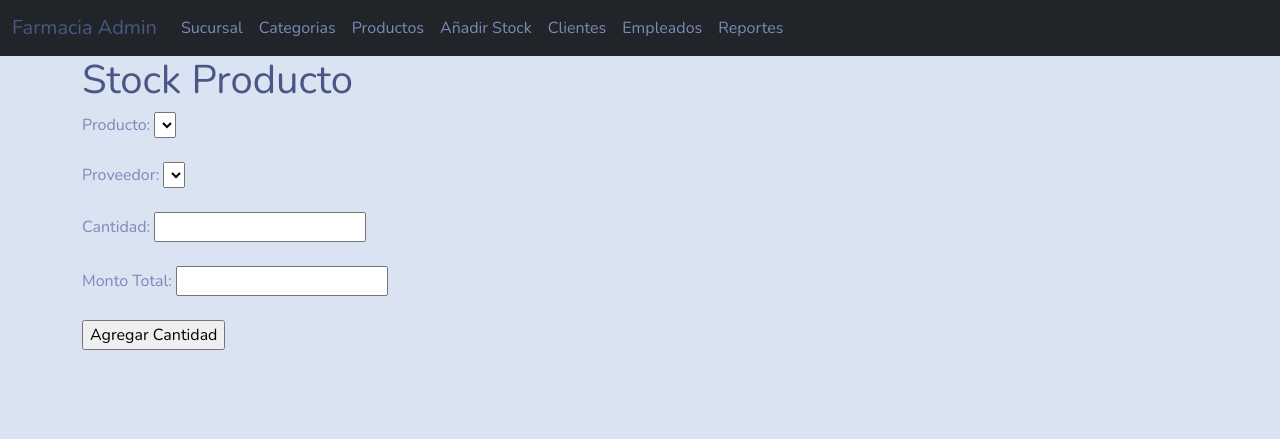
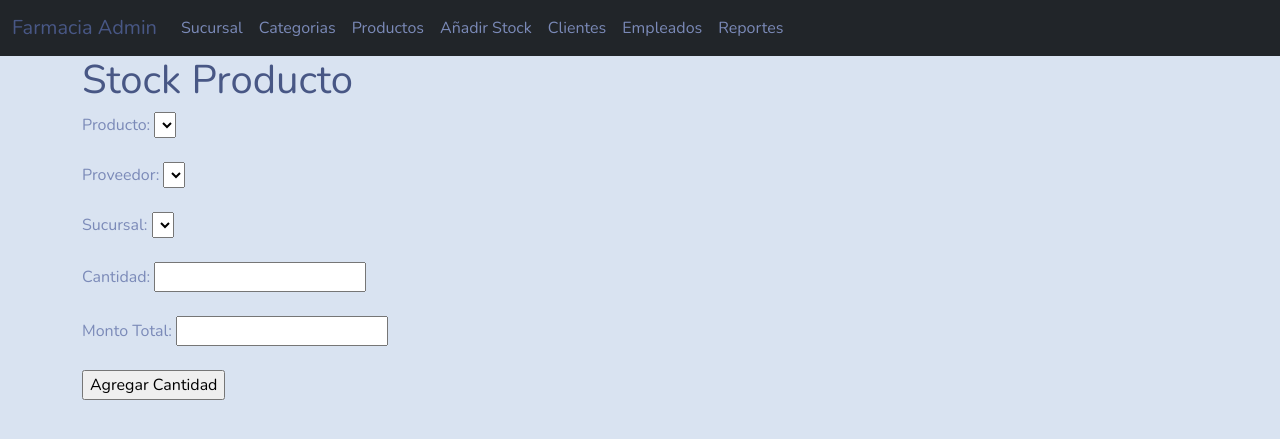
Before and after one commit to felix-gy/Pharmacy-web-app, a Flask app: page /agregar_cantidad in a window 1280 px wide. Shown: the top 439 px of the page. Run offline with Flask 2, Linux system fonts and the light colour scheme; data that the repository does not hold is empty; some libraries are stand-ins or nearby versions.

Commit message:
inventario.html

```diff
--- a/app/templates/inventario.html
+++ b/app/templates/inventario.html
@@ -16,6 +16,14 @@
         <option value="{{ proveedor[0] }}">{{ proveedor[1] }}</option>
         {% endfor %}
     </select><br><br>
+
+    <label for="id_sucursal">Sucursal:</label>
+    <select id="id_sucursal" name="id_sucursal" required>
+        {% for sucursal in sucursales %}
+        <option value="{{ sucursal[0] }}">{{ sucursal[1] }}</option>
+        {% endfor %}
+    </select><br><br>
+
     <label for="cantidad">Cantidad:</label>
     <input type="number" id="cantidad" name="cantidad" required><br><br>
     <label for="monto_total">Monto Total:</label>
```
